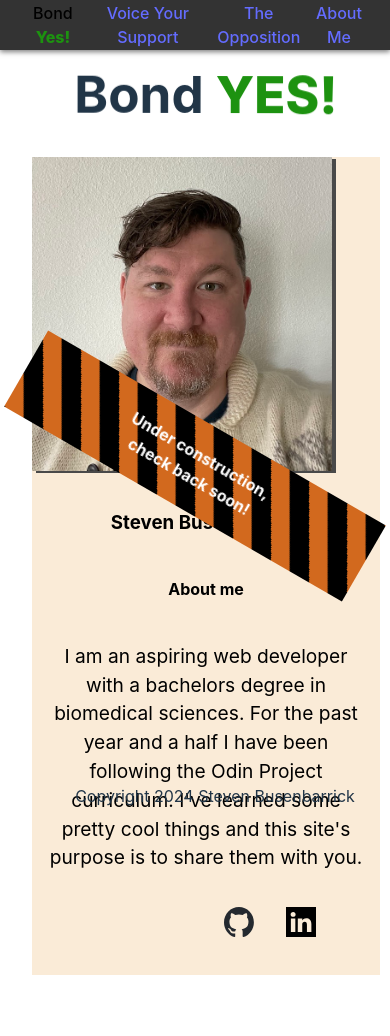
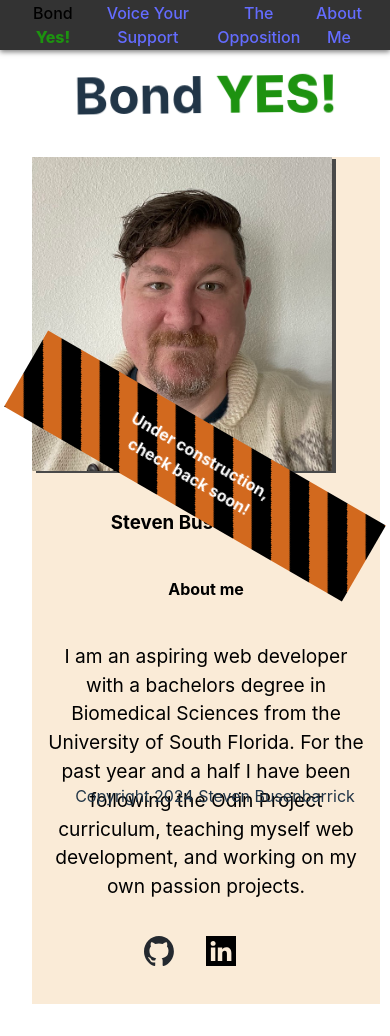
Before and after one commit to sbusenba/bondyes, a React (Vite) app: page /#/aboutme in a window 390 px wide. Shown: the top 1036 px of the page. Before the commit the page ends 1007 px from the top, so only its background shows below. Built offline with nearby package versions, Linux system fonts and the light colour scheme.

Commit message:
update bio, center photo on mobile

```diff
--- a/src/pages/AboutMe.jsx
+++ b/src/pages/AboutMe.jsx
@@ -9,10 +9,10 @@
         <h3>Steven Busenbarrick</h3>
         <h4>About me</h4>
         <p>
-          I am an aspiring web developer with a bachelors degree in biomedical
-          sciences. For the past year and a half I have been following the Odin
-          Project curriculum. I&apos;ve learned some pretty cool things and this
-          site&apos;s purpose is to share them with you.
+          I am an aspiring web developer with a bachelors degree in Biomedical
+          Sciences from the University of South Florida. For the past year and a
+          half I have been following the Odin Project curriculum, teaching
+          myself web development, and working on my own passion projects.
         </p>
         <div className="about-links">
           <a href="https://github.com/sbusenba">
--- a/src/pages/aboutme.css
+++ b/src/pages/aboutme.css
@@ -6,7 +6,7 @@
 @media (max-width: 540px) {
   .headshot {
     margin: 1rem 1rem 1rem 1rem;
-    float: top;
+    float: none;
     width: fit-content;
     display: flex;
     align-self: center;
@@ -14,8 +14,7 @@
   .about-me {
     display: flex;
     flex-direction: column;
-  }
-  .headshot > h3 {
+    align-items: center;
   }
 }
 
```
